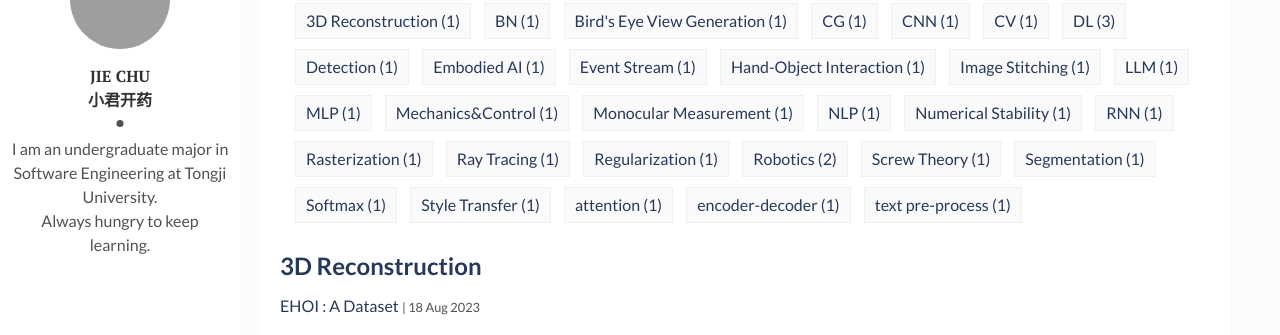
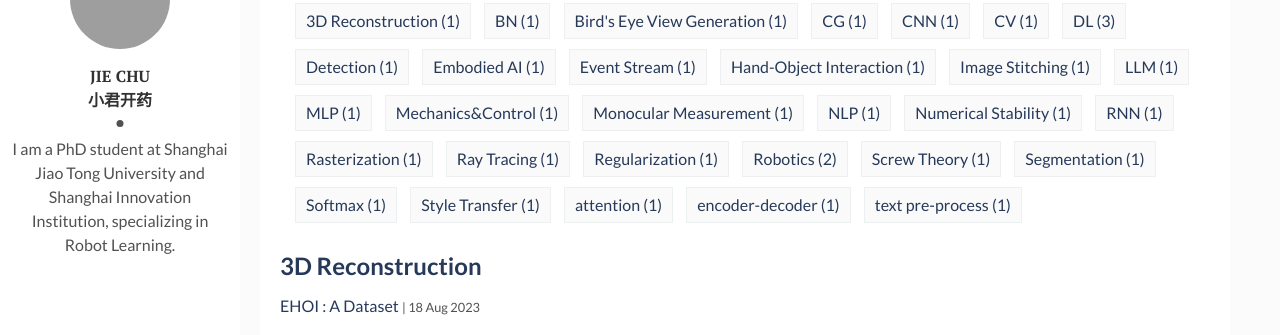
Before and after one commit to BXZZcj/BXZZcj.github.io, a Jekyll site: the page built from tags.html, in a window 1280 px wide. Shown: the part 111-446 px from the top of the page. Built offline with Jekyll 4.4.1, drawn with Linux system fonts in a browser that asks for light colours; grey boxes are pictures that could not be loaded.

Commit message:
Update _config.yml

```diff
--- a/_config.yml
+++ b/_config.yml
@@ -2,7 +2,7 @@ title: Hello, world! I'm Jie Chu
 description: > # this means to ignore newlines until "baseurl:"
   Welcome to Jie Chu's Blog, dedicated to sharing insights and knowledge gained
   throughout Jie Chu's journey in learing AI.\n
-  About Jie Chu: graduated from Tongji University, educated at Bilibili.
+  About Jie Chu: PhD student at SJTU & SII.
 permalink: ':title/'
 baseurl: "" # the subpath of your site, e.g. /blog
 url: "https://BXZZcj.github.io" # the base hostname & protocol for your site, e.g. http://example.com
@@ -12,7 +12,7 @@ site-twitter: #if your site has a twitter account, enter it here
 author: "Jie Chu<br>小君开药" # add your name
 author-img: Ayanami.png # add your photo
 about-author:
-  "I am an undergraduate major in Software Engineering at Tongji University.<br>Always hungry to keep learning." # add description
+  "I am a PhD student at Shanghai Jiao Tong University and Shanghai Innovation Institution, specializing in Robot Learning." # add description
 # social-twitter: # add your Twitter handle
 # social-facebook: # add your Facebook handle
 social-github: BXZZcj # add your Github handle
```
